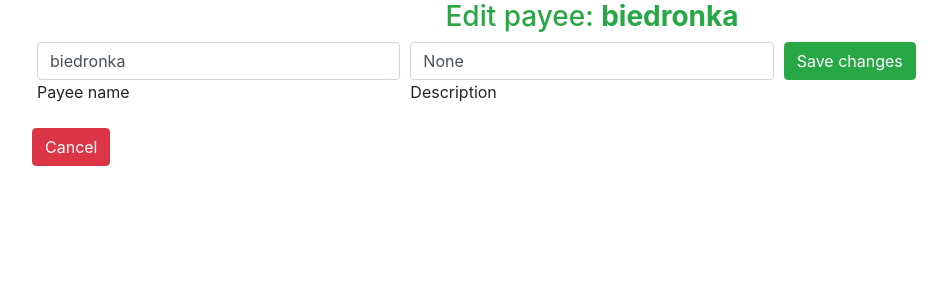
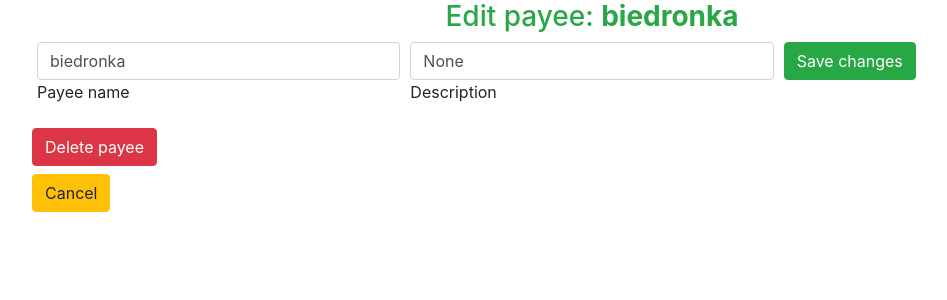
Before and after one commit to marsiekiera/YHB, a Flask app: page /payee_edit/1 in a window 1280 px wide. Shown: the part 56-356 px from the top of the page, without its empty margins (48-995 px from the left). Run offline with Flask 2, Linux system fonts and the light colour scheme; a user stored in the database is signed in; data comes from the database, SQL or seed files in the repository.

Commit message:
Delete payee button add

```diff
--- a/flask/app/templates/payee_edit.html
+++ b/flask/app/templates/payee_edit.html
@@ -21,9 +21,14 @@
         </div>
     </div>
 </form>
+<form action="/payee_delete/{{ payee_id }}" method="GET">
+    <div class="form-row">
+        <button class="btn btn-danger" type="submit">Delete payee</button>
+    </div>
+</form>
 <form action="/payee/{{ payee_id }}">
-    <div class="form-row">
-        <button class="btn btn-danger" type="submit">Cancel</button>
+    <div class="form-row mt-2">
+        <button class="btn btn-warning" type="submit">Cancel</button>
     </div>
 </form>
 {% endblock %}
```
